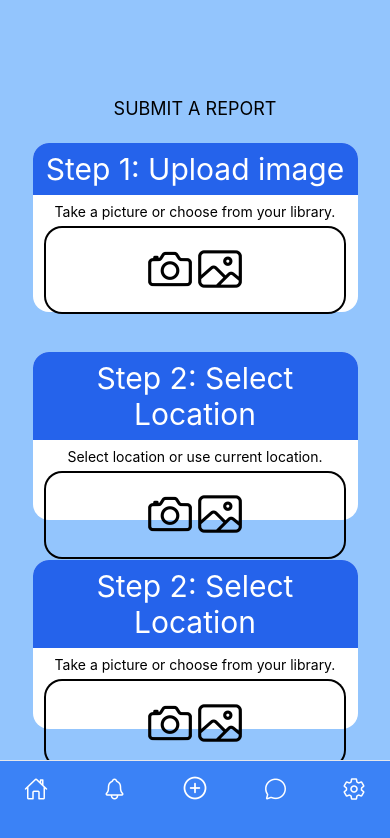
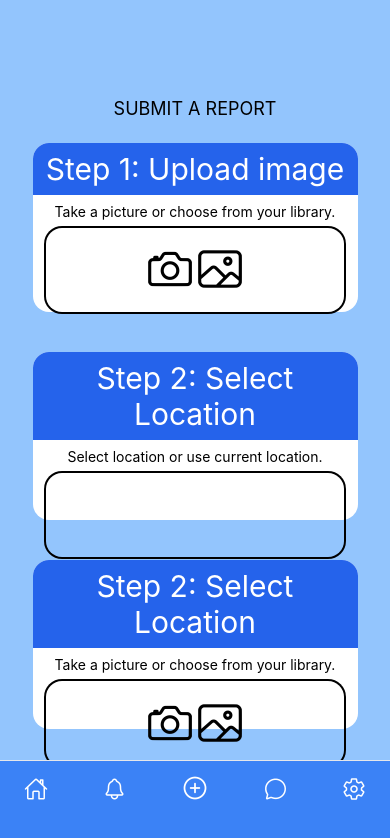
Before and after one commit to alieron/floodguard, a React Native app: screen /SubmitReport in a window 390 px wide. Shown: the top 838 px of the page. Built offline with nearby package versions, Linux system fonts and the light colour scheme.

Commit message:
Add the other boxes

```diff
--- a/package.json
+++ b/package.json
@@ -22,7 +22,8 @@
     "react-native-reanimated": "~3.17.4",
     "react-native-safe-area-context": "^5.4.0",
     "react-native-screens": "~4.10.0",
-    "tailwindcss": "^3.4.17"
+    "tailwindcss": "^3.4.17",
+    "expo-location": "~18.1.5"
   },
   "devDependencies": {
     "@babel/core": "^7.25.2",
--- a/screens/SubmitReport.tsx
+++ b/screens/SubmitReport.tsx
@@ -1,7 +1,10 @@
-import { Text, View, TouchableOpacity } from "react-native";
+import { Text, View, TouchableOpacity, Alert, Button } from "react-native";
 import { Ionicons } from "@expo/vector-icons";
+import * as Location from 'expo-location';
+import React, { useState } from 'react';
 
 export default function SubmitReport() {
+
   return (
     <View className="flex-1 justify-center items-center bg-blue-300">
       <Text className="text-center text-black text-lg text-3xl">
@@ -35,12 +38,7 @@ export default function SubmitReport() {
             Select location or use current location.
           </Text>
           <View className="rounded-2xl ring-black ring-2 w-11/12 h-1/2 justify-center items-center flex-row">
-            <TouchableOpacity>
-              <Ionicons name="camera-outline" size={50} margin={20} />
-            </TouchableOpacity>
-            <TouchableOpacity>
-              <Ionicons name="image-outline" size={50} margin={20} />
-            </TouchableOpacity>
+
           </View>
         </View>
       </View>
```
Also changed, not shown: 1 other file (tests, documents, lock files or other folders).
